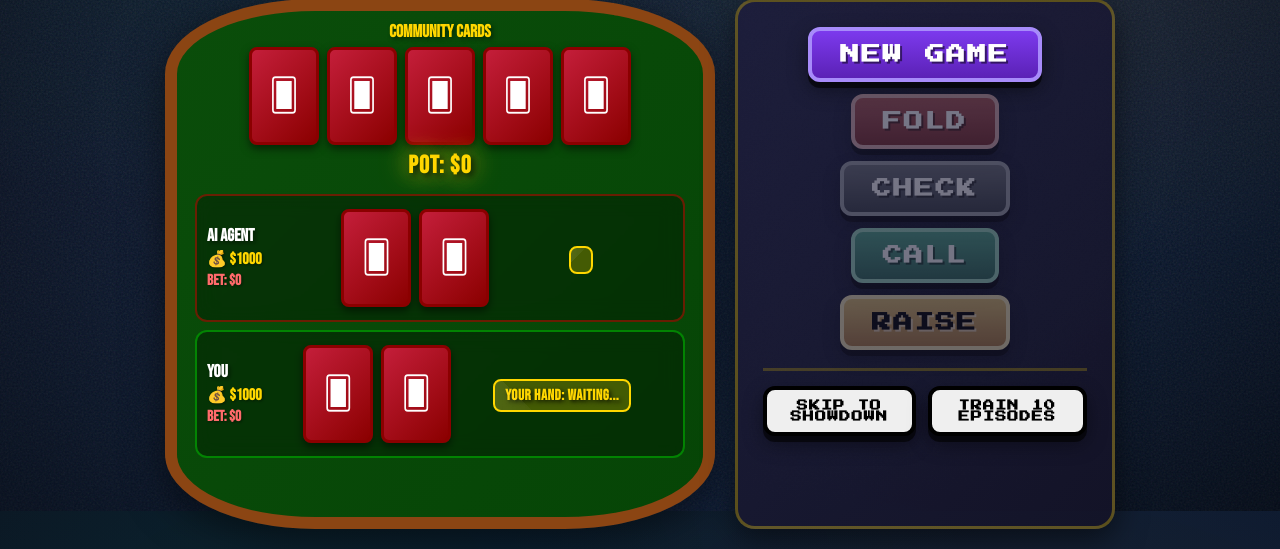
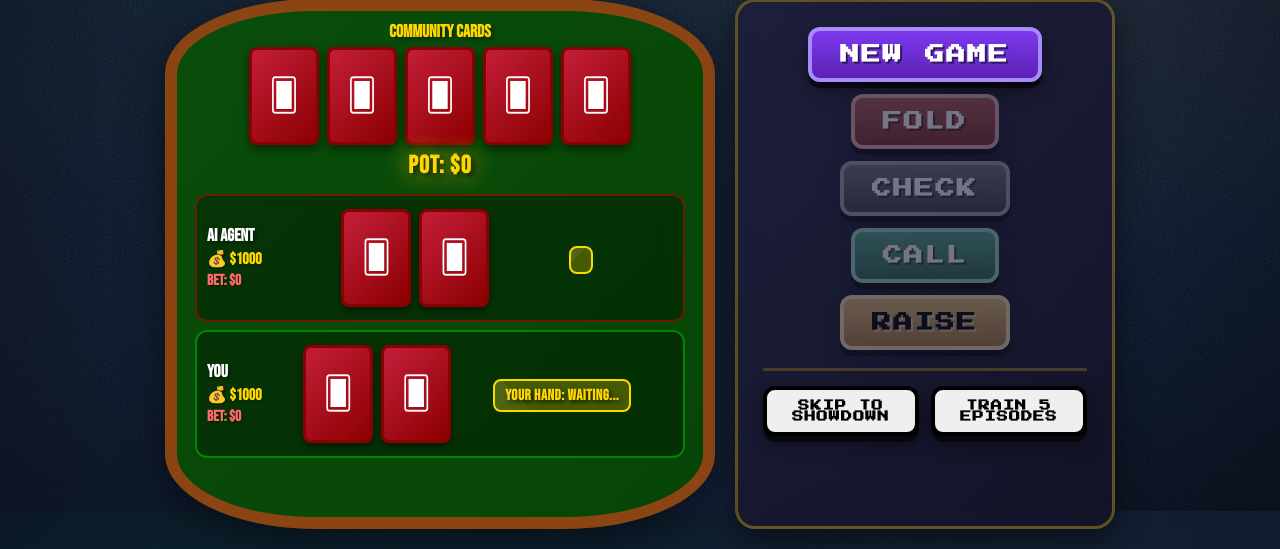
Before and after one commit to eshwarks23567/Poker-AI, a Python web app: template templates/index.html in a window 1280 px wide. Shown: the part 289-838 px from the top of the page. Run offline with Jinja, Linux system fonts and the light colour scheme; the template is opened without the code that fills it, so the values that code supplies are empty.

Commit message:
Ultra-fast training: 5 episodes with fast mode enabled to prevent timeout

```diff
--- a/static/app.js
+++ b/static/app.js
@@ -197,13 +197,13 @@ async function skipToShowdown() {
 async function trainAgent() {
     btnTrain.disabled = true;
     showLoading();
-    updateMessage('Training agent for 10 episodes... Please wait.');
+    updateMessage('Training agent for 5 episodes... Please wait.');
 
     try {
         const response = await fetch(`${API_BASE}/train`, {
             method: 'POST',
             headers: { 'Content-Type': 'application/json' },
-            body: JSON.stringify({ episodes: 10 })
+            body: JSON.stringify({ episodes: 5 })
         });
 
         if (!response.ok) {
--- a/templates/index.html
+++ b/templates/index.html
@@ -125,7 +125,7 @@
 
             <div class="dev-controls">
                 <button id="btn-skip" class="btn btn-small">Skip to Showdown</button>
-                <button id="btn-train" class="btn btn-small">Train 10 Episodes</button>
+                <button id="btn-train" class="btn btn-small">Train 5 Episodes</button>
             </div>
         </div>
         </div> <!-- End game-layout -->
```
Also changed, not shown: app.py (+5 -9 lines).
